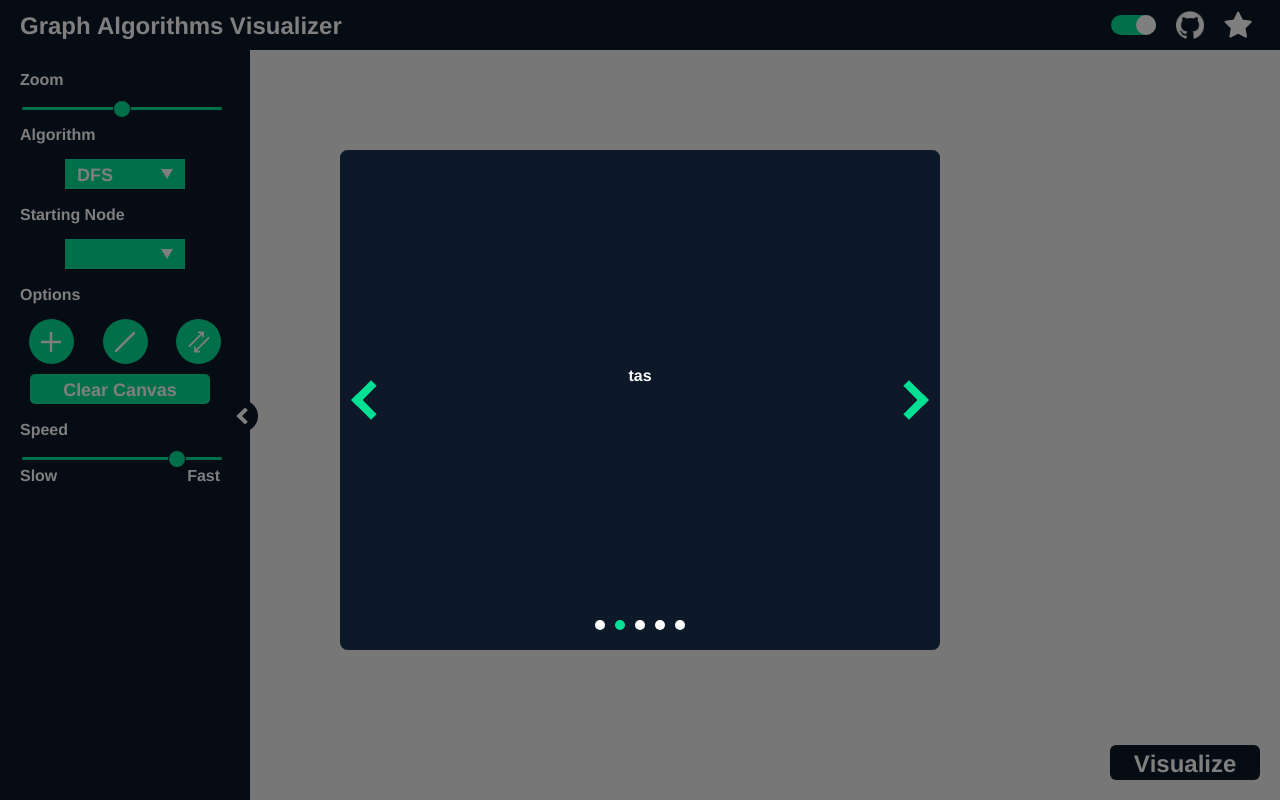
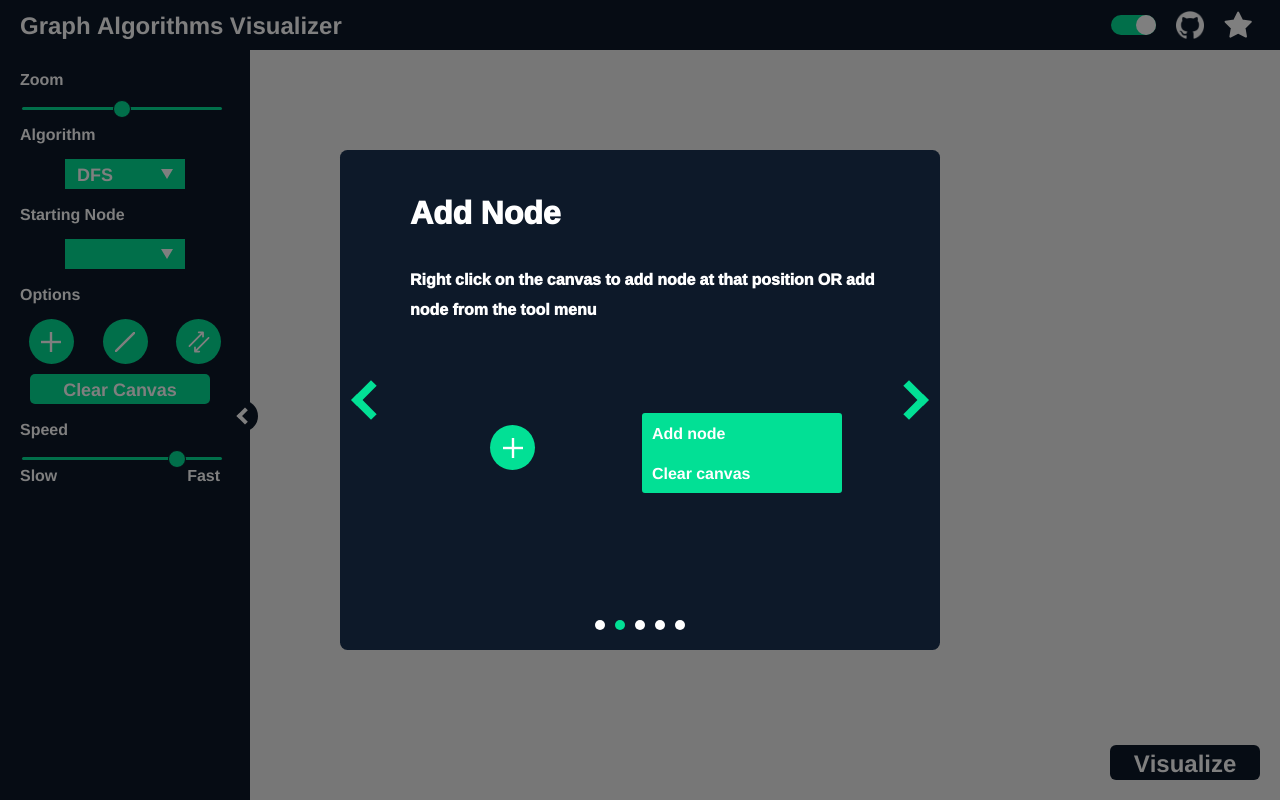
Before and after one commit to KarimElghamry/GraphAV, a React (Create React App) app: page / in a window 1280 px wide. Both pictures are taken after a click on the element 620 px from the left and 625 px from the top of the page. Built offline with nearby package versions, Linux system fonts and the light colour scheme.

Commit message:
add: AddNodeTut components

```diff
--- a/src/components/Tutorial/Content/AddNode/AddNodeTut.tsx
+++ b/src/components/Tutorial/Content/AddNode/AddNodeTut.tsx
@@ -1,13 +1,37 @@
 import React, { ReactElement } from 'react';
+import HeadingContainer from '../HeadingContainer';
+import OptionButton from '../../../SideNav/Options/OptionButton';
+import { AddIcon } from '../../../SideNav/Options/OptionIcons';
+import ContextTile from '../../../common/ContextMenu/ContextTile';
+import ContextMenu from '../../../common/ContextMenu/ContextMenu';
 
 
 const AddNoteTut: React.FC = (): ReactElement => {
+
     return (
         <div>
 
-            tas
+            <HeadingContainer style={{ left: -230, top: -214 }}>
+                <h1>Add Node</h1>
+                <h4>Right click on the canvas to add node at that position OR add node from the tool menu</h4>
+            </HeadingContainer>
+            <div style={{ left: -150, top: 50, position: "absolute" }}>
+                <OptionButton tooltipContent="Add node" onClick={() => { }} >
+                    <AddIcon></AddIcon>
+                </OptionButton>
+            </div>
+            <ContextMenu
+                isVisible={true}
+                position={{ top: 36, left: 0 }}
+                setIsVisible={(val: boolean) => {
+                }}
+                canvasRef={React.createRef<HTMLDivElement>()}
+            >
+                <ContextTile>
+                    Add node</ContextTile>
+                <ContextTile>Clear canvas</ContextTile>
+            </ContextMenu>
         </div>
-
     );
 }
 
```
